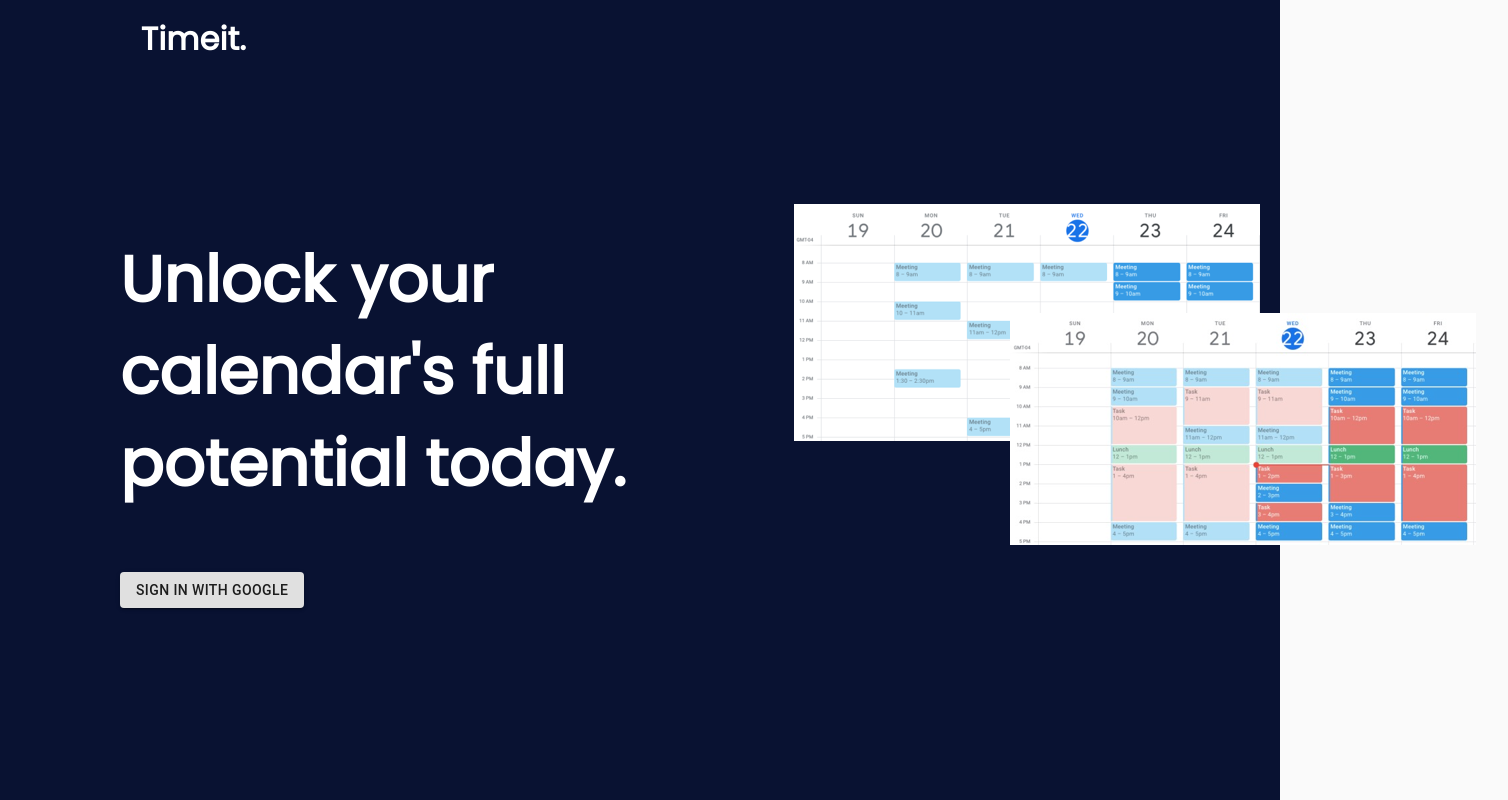
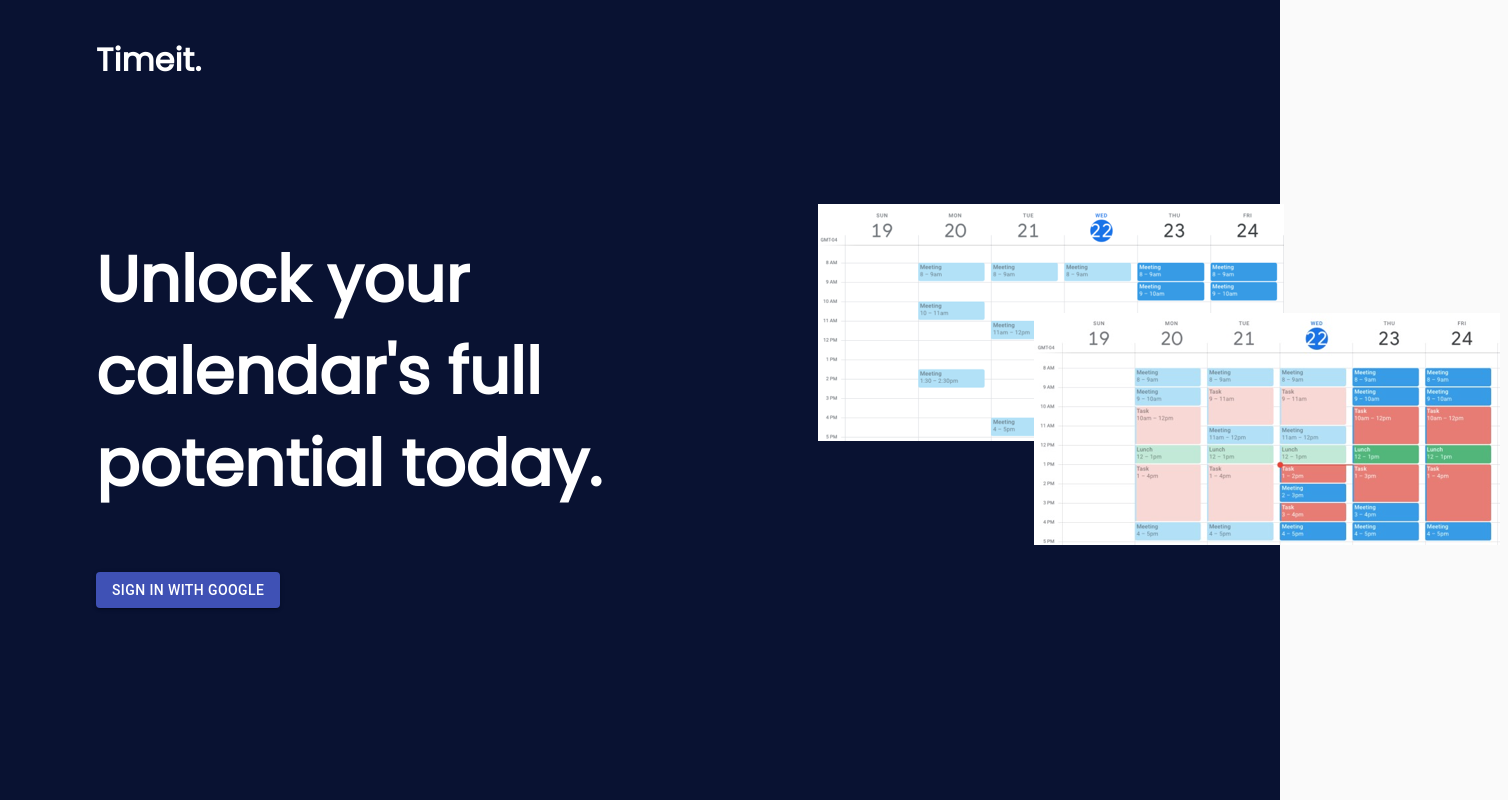
Before and after one commit to zheneric/banana_boats_hackiethon21, a React (Create React App) app in the folder bananafrontend/: page / in a window 1280 px wide. Shown: the top 800 px of the page, 1508 px wide, since content can reach past the window. Built offline with nearby package versions, Linux system fonts and the light colour scheme; no server answers.

Commit message:
landing page with working google sign in button

```diff
--- a/bananafrontend/src/App.js
+++ b/bananafrontend/src/App.js
@@ -92,7 +92,6 @@ function App() {
     <div className="App">
       <CssBaseline />
       <LandingPage />
-      <SignInButton />
     </div>
   );
 }
--- a/bananafrontend/src/landing-page/main.jsx
+++ b/bananafrontend/src/landing-page/main.jsx
@@ -5,40 +5,77 @@ import Button from "@material-ui/core/Button";
 import Grid from "@material-ui/core/Grid";
 import example_cal from "./img/example_cal2.png";
 
+import firebase from "firebase/app";
+import "firebase/auth";
+import "firebase/firestore";
+
+import { useAuthState } from "react-firebase-hooks/auth";
+
+const firebaseConfig = {
+  apiKey: "AIzaSyBaznSoNj7LuOZnaVTtxcj9r896M_4eEY0",
+  authDomain: "bananaboats-7a42b.firebaseapp.com",
+  projectId: "bananaboats-7a42b",
+  storageBucket: "bananaboats-7a42b.appspot.com",
+  messagingSenderId: "613212672185",
+  appId: "1:613212672185:web:34dc7058fc37fdb3040b68",
+  measurementId: "G-4Q4K5JSHE0",
+};
+
+function SignInButton() {
+  const signInWithGoogle = () => {
+    const provider = new firebase.auth.GoogleAuthProvider();
+    auth.signInWithPopup(provider);
+  };
+
+  return (
+    <Button variant="contained" color="primary" onClick={signInWithGoogle}>
+      Sign in with Google
+    </Button>
+  );
+}
+
+// Initialize Firebase if not exists
+if (!firebase.apps.length) {
+  firebase.initializeApp(firebaseConfig);
+} else {
+  firebase.app();
+}
+
+const auth = firebase.auth();
+
 const useStyles = makeStyles((theme) => ({
   root: {
-    display: "flex",
+    fontFamily: "Poppins",
+    margin: "0 auto",
+  },
+  homePageRoot: {
+    backgroundColor: "#091232",
+    textAlign: "left",
     justifyContent: "center",
     alignItems: "center",
-    textAlign: "left",
     height: "100vh",
-    fontFamily: "Poppins",
-    backgroundColor: "#091232",
+    display: "flex",
+    paddingLeft: "6rem",
   },
   appbar: {
     background: "none",
     backgroundColor: "#091232",
-    padding: "1rem",
+    paddingTop: "1rem",
+    paddingLeft: "6rem",
+    paddingBottom: "1rem",
   },
   appbarTitle: {
     color: "#FFF",
     fontSize: "2rem",
     flexGrow: "1",
     width: "80%",
-    margin: "0 auto",
     textAlign: "left",
-  },
-  columnLeft: {
-    margin: "100px",
   },
   mainText: {
     color: "#FFF",
     fontSize: "4rem",
     flexGrow: "1",
     textAlign: "left",
-  },
-  column: {
-    margin: "6rem",
   },
   demoPageRoot: {
     minHeight: "100vh",
@@ -55,15 +92,13 @@ const useStyles = makeStyles((theme) => ({
   demoVideo: {
     textAlign: "center",
   },
+  image: {
+    alignItems: "center",
+    justifyContent: "center",
+    margin: "0 auto",
+    paddingLeft: "6rem",
+  },
 }));
-
-function SignInButton() {
-  return (
-    <Button variant="contained" color="#FFF">
-      Sign in with Google
-    </Button>
-  );
-}
 
 export function LandingPage() {
   const classes = useStyles();
@@ -73,12 +108,10 @@ export function LandingPage() {
   }, []);
 
   return (
-    <div>
-      <div className={classes.root}>
+    <div className={classes.root}>
+      <div className={classes.homePageRoot}>
         <AppBar className={classes.appbar} elevation={0}>
-          <h1 margin="96" className={classes.appbarTitle}>
-            Timeit.
-          </h1>
+          <h1 className={classes.appbarTitle}>Timeit.</h1>
         </AppBar>
 
         <Collapse
@@ -86,7 +119,7 @@ export function LandingPage() {
           {...(checked ? { timeout: 1500 } : {})}
           collapsedHeight={50}
         >
-          <div className={classes.container}>
+          <div>
             <Grid className={classes.column} container spacing={6}>
               <Grid item xs={6}>
                 <h1 className={classes.mainText}>
@@ -96,7 +129,7 @@ export function LandingPage() {
                 <SignInButton />
               </Grid>
               <Grid item xs={6}>
-                <img src={example_cal} alt="Logo" />
+                <img className={classes.image} src={example_cal} alt="Logo" />
               </Grid>
             </Grid>
           </div>
```
Also changed, not shown: 1 other file (tests, documents, lock files or other folders).
